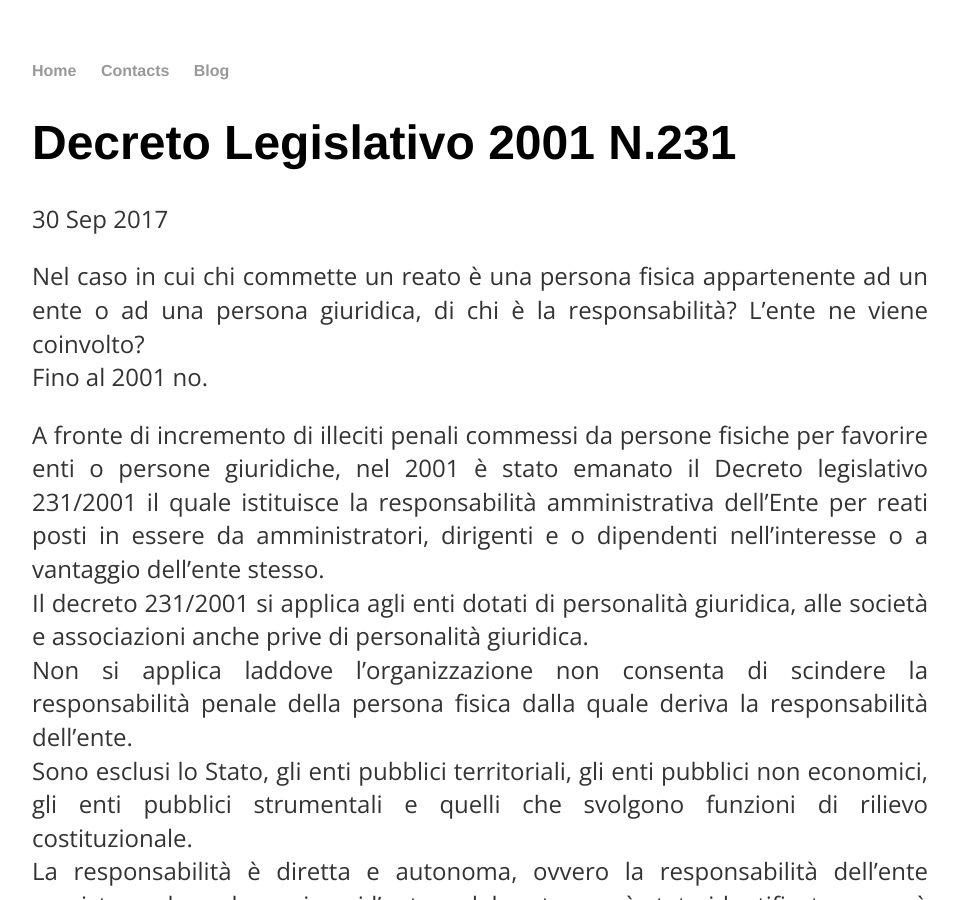
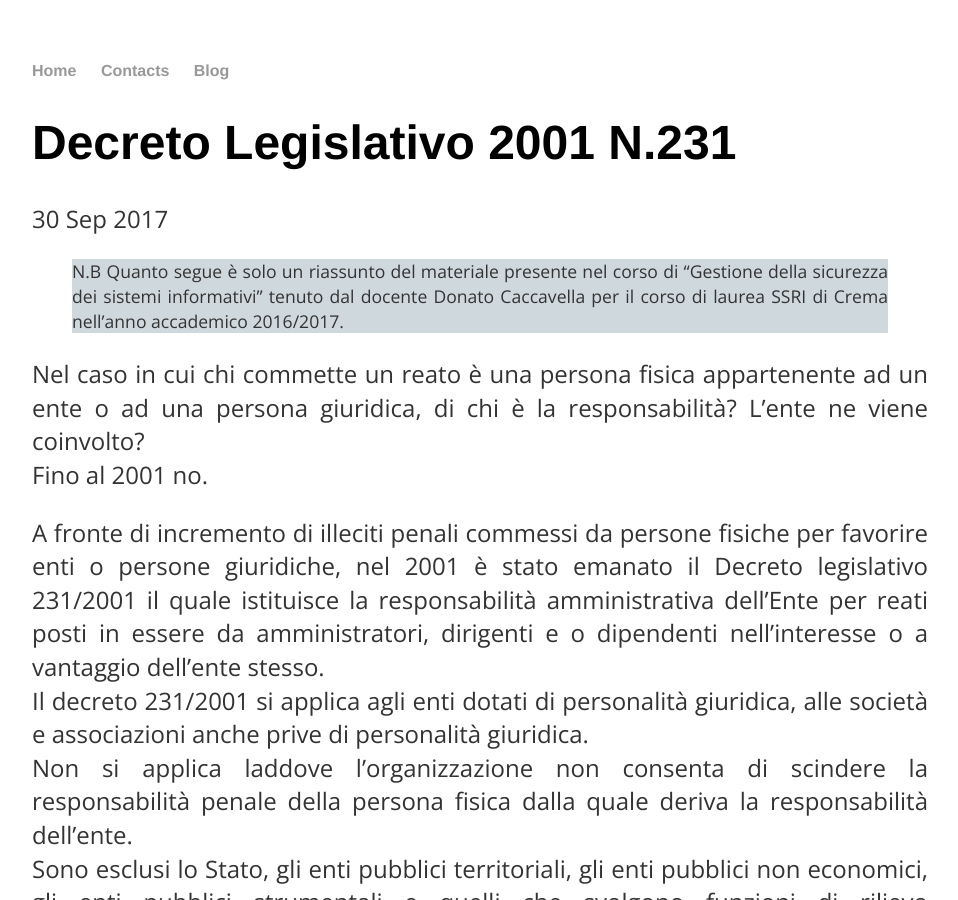
Before and after one commit to Ell3Ell394/Ell3Ell394.github.io, a Jekyll site: the page built from _posts/2017-09-30-Decreto-Legislativo-2001-n.231.md, in a window 1280 px wide and 900 px high. Shown: the whole window, without its empty margins (160-1118 px from the left). Built offline with Jekyll 4.4.1, drawn with Linux system fonts in a browser that asks for light colours; our own code applies the rules of GitHub Pages for plain Markdown files.

Commit message:
aggiunto blockquotes

```diff
--- a/_posts/2017-09-30-Decreto-Legislativo-2001-n.231.md
+++ b/_posts/2017-09-30-Decreto-Legislativo-2001-n.231.md
@@ -1,3 +1,10 @@
+---
+layout: post
+title: "Decreto Legislativo 2001 N.231"
+date: 2017-09-30
+---
+> N.B Quanto segue è solo un riassunto del materiale presente nel corso di "Gestione della sicurezza dei sistemi informativi" tenuto dal docente Donato Caccavella per il corso di laurea SSRI di Crema nell'anno accademico 2016/2017.
+
 Nel caso in cui chi commette un reato è una persona fisica appartenente ad un ente o ad una persona giuridica, di chi è la responsabilità? L’ente ne viene coinvolto?
 Fino al 2001 no.
 
```
